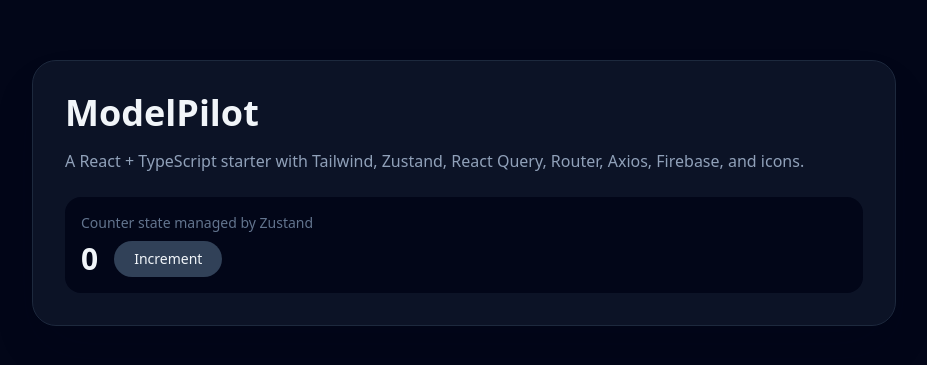
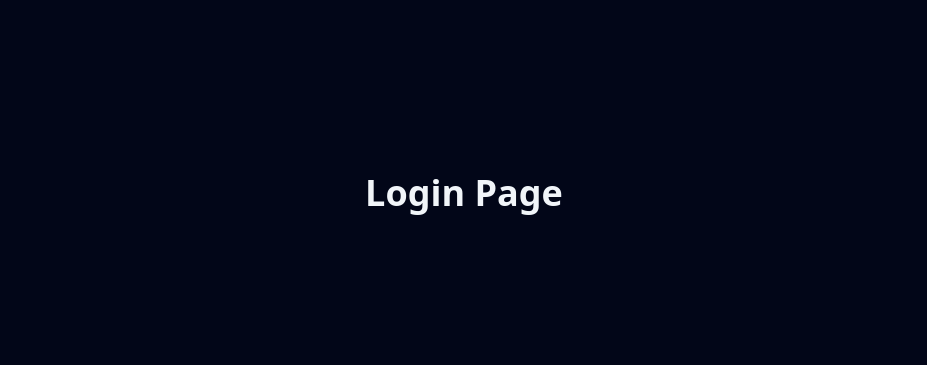
Before and after one commit to supersver/Lumous-AI, a React (Vite) app: page /login in a window 1280 px wide. Before the commit this address led to /. Shown: the part 207-572 px from the top of the page, without its empty margins (176-1103 px from the left). Built offline with nearby package versions, Linux system fonts and the light colour scheme.

Commit message:
feat: implement routing with protected and public routes, add Login page, and restore Home page

```diff
--- /dev/null
+++ b/src/pages/auth/routes/Login.tsx
@@ -0,0 +1,7 @@
+export default function Login() {
+  return (
+    <div className="flex h-screen items-center justify-center">
+      <h1 className="text-4xl font-bold">Login Page</h1>
+    </div>
+  );
+}
--- a/src/pages/Home.tsx
+++ b/src/pages/home/index.tsx
@@ -1,4 +1,4 @@
-import { useAppStore } from "../store/useAppStore";
+import { useAppStore } from "../../store/useAppStore";
 
 export default function Home() {
   const { count, increment } = useAppStore();
--- a/src/routes/AppRoutes.tsx
+++ b/src/routes/AppRoutes.tsx
@@ -1,10 +1,48 @@
 import { Route, Routes, Navigate } from "react-router-dom";
-import Home from "../pages/Home";
+import Home from "@/pages/home";
+import Login from "@/pages/auth/routes/Login";
+
+function ProtectedRoute({ children }: { children: React.ReactNode }) {
+  const accessToken = localStorage.getItem("accessToken");
+  return accessToken ? children : <Navigate replace to="/login" />;
+}
+
+function PublicRoute({ children }: { children: React.ReactNode }) {
+  const accessToken = localStorage.getItem("accessToken");
+  return accessToken ? <Navigate replace to="/dashboard" /> : children;
+}
 
 export function AppRoutes() {
   return (
     <Routes>
-      <Route path="/" element={<Home />} />
+      {/* Public routes */}
+      <Route
+        path="/login"
+        element={
+          <PublicRoute>
+            <Login />
+          </PublicRoute>
+        }
+      />
+
+      {/* Protected routes */}
+      <Route
+        path="/"
+        element={
+          <ProtectedRoute>
+            <Home />
+          </ProtectedRoute>
+        }
+      />
+      {/* <Route
+        path="/dashboard"
+        element={
+          <ProtectedRoute>
+            <Dashboard />
+          </ProtectedRoute>
+        }
+      /> */}
+
       <Route path="*" element={<Navigate replace to="/" />} />
     </Routes>
   );
```
